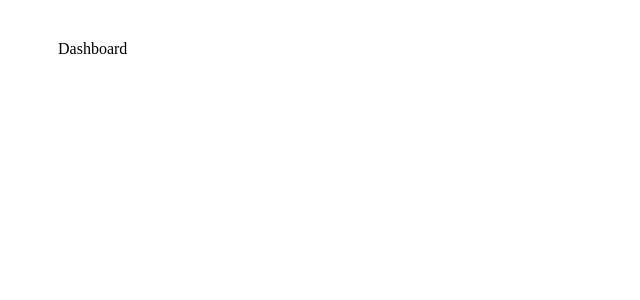
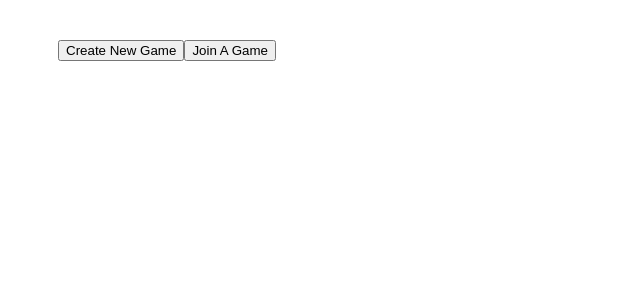
Before and after one commit to namanvinod/react-ts-loveletter, a React (Create React App) app: page /dashboard in a window 1280 px wide. Shown: the top 300 px of the page, without its empty margins (0-640 px from the left). Built offline with nearby package versions, Linux system fonts and the light colour scheme.

Commit message:
2 files modified

```diff
--- a/components/Dashboard/Dashboard.css
+++ b/components/Dashboard/Dashboard.css
@@ -0,0 +1,4 @@
+.dashboard-container button {
+  margin: 0px 20px;
+  padding: 10px;
+}
--- a/components/Dashboard/Dashboard.tsx
+++ b/components/Dashboard/Dashboard.tsx
@@ -1,7 +1,14 @@
-import React from 'react';
+import React, { Fragment } from 'react';
 
 const Dashboard = () => {
-  return 'Dashboard';
+  return (
+    <Fragment>
+      <div className="dashboard-container">
+        <button>Create New Game</button>
+        <button>Join A Game</button>
+      </div>
+    </Fragment>
+  );
 };
 
 export default Dashboard;
```
